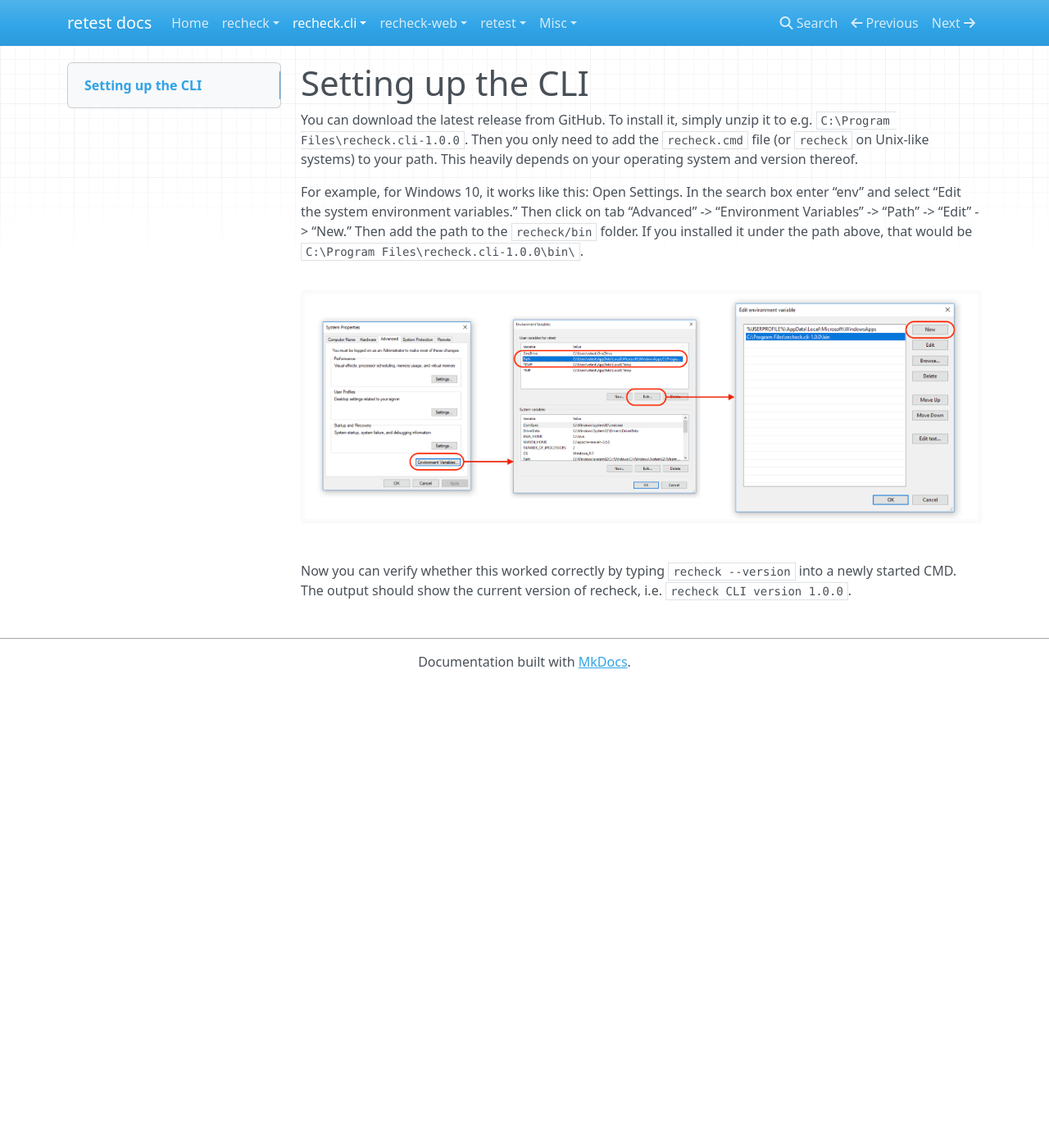
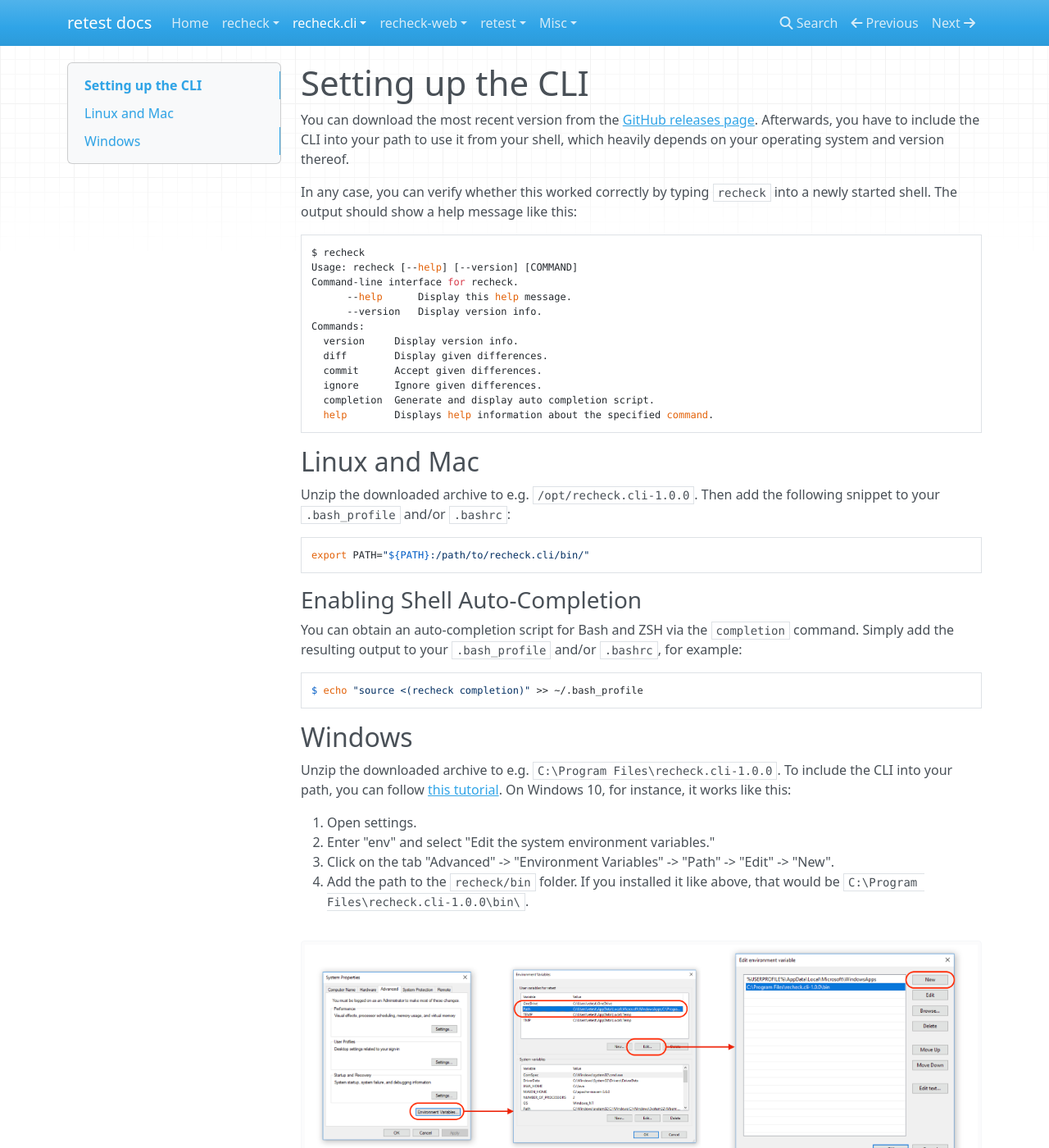
Before and after one commit to retest/docs, an MkDocs documentation site: the page built from docs/recheck.cli/setup/setup.md, in a window 1280 px wide and 1400 px high. Shown: the whole window at 82% size. Built offline with MkDocs 1.6.1, drawn with Linux system fonts in a browser that asks for light colours; nearby versions of some CDN libraries.

Commit message:
Extend CLI setup

````diff
--- a/docs/recheck.cli/setup/setup.md
+++ b/docs/recheck.cli/setup/setup.md
@@ -1,17 +1,49 @@
 Setting up the CLI
 ==================
 
-You can download the latest release from GitHub.
-To install it, simply unzip it to e.g. `C:\Program Files\recheck.cli-1.0.0`.
-Then you only need to add the `recheck.cmd` file (or `recheck` on Unix-like systems) to your path.
-This heavily depends on your operating system and version thereof.
+You can download the most recent version from the [GitHub releases page](https://github.com/retest/recheck.cli/releases/). Afterwards, you have to include the CLI into your path to use it from your shell, which heavily depends on your operating system and version thereof.
 
-For example, for Windows 10, it works like this: Open Settings.
-In the search box enter “env” and select “Edit the system environment variables.”
-Then click on tab “Advanced” -> “Environment Variables” -> “Path” -> “Edit” -> “New.”
-Then add the path to the `recheck/bin` folder. If you installed it under the path above, that would be `C:\Program Files\recheck.cli-1.0.0\bin\`.
+In any case, you can verify whether this worked correctly by typing `recheck` into a newly started shell. The output should show a help message like this:
+
+```
+$ recheck
+Usage: recheck [--help] [--version] [COMMAND]
+Command-line interface for recheck.
+      --help      Display this help message.
+      --version   Display version info.
+Commands:
+  version     Display version info.
+  diff        Display given differences.
+  commit      Accept given differences.
+  ignore      Ignore given differences.
+  completion  Generate and display auto completion script.
+  help        Displays help information about the specified command.
+```
+
+## Linux and Mac
+
+Unzip the downloaded archive to e.g. `/opt/recheck.cli-1.0.0`. Then add the following snippet to your `.bash_profile` and/or `.bashrc`:
+
+```
+export PATH="${PATH}:/path/to/recheck.cli/bin/"
+```
+
+### Enabling Shell Auto-Completion
+
+You can obtain an auto-completion script for Bash and ZSH via the `completion` command.
+Simply add the resulting output to your `.bash_profile` and/or `.bashrc`, for example:
+
+```
+$ echo "source <(recheck completion)" >> ~/.bash_profile
+```
+
+## Windows
+
+Unzip the downloaded archive to e.g. `C:\Program Files\recheck.cli-1.0.0`. To include the CLI into your path, you can follow [this tutorial](https://java.com/en/download/help/path.xml). On Windows 10, for instance, it works like this:
+
+1. Open settings.
+2. Enter "env" and select "Edit the system environment variables."
+3. Click on the tab "Advanced" -> "Environment Variables" -> "Path" -> "Edit" -> "New".
+4. Add the path to the `recheck/bin` folder. If you installed it like above, that would be `C:\Program Files\recheck.cli-1.0.0\bin\`.
 
 ![Setting up the environment variables in Windows 10](env_variables.png)
-
-Now you can verify whether this worked correctly by typing `recheck --version` into a newly started CMD.
-The output should show the current version of recheck, i.e. `recheck CLI version 1.0.0`.
````
